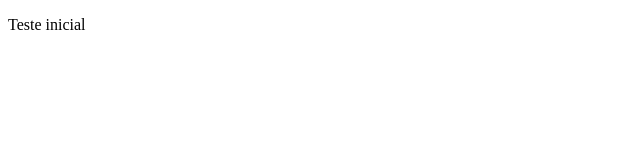
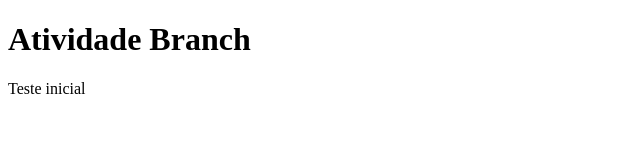
Before and after one commit to 0mariaragos/branchatvd, a plain HTML site: page index.html in a window 1280 px wide. Shown: the whole page, without its empty margins (0-640 px from the left). Drawn offline with Linux system fonts and the light colour scheme.

Commit message:
Segundo commit da atividade

```diff
--- a/index.html
+++ b/index.html
@@ -5,6 +5,9 @@
 	<title>Atividade branch </title>
 </head>
 <body>
-<p>Teste inicial</p>
+	<h1>Atividade Branch </h1>
+
+	<p>Teste inicial</p>
+
 </body>
 </html>
```
